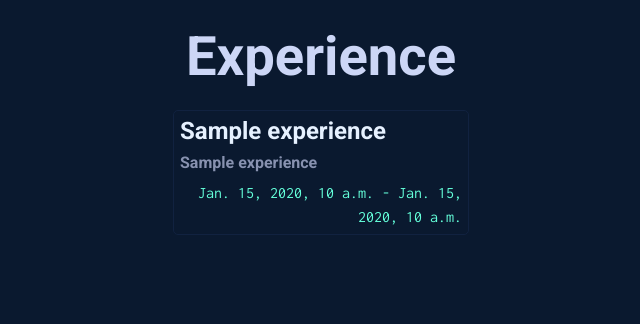
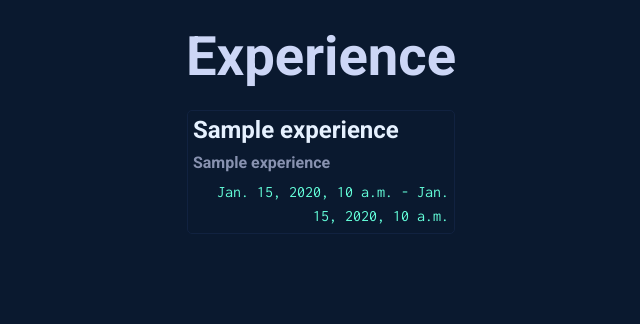
Before and after one commit to arekbauer/Personal-Portfolio-Project, a Django app: template portfolio/templates/portfolio/home.html in a window 1280 px wide. Shown: the part 1675-1999 px from the top of the page, without its empty margins (319-959 px from the left). Run offline with Django 3.2, Linux system fonts and the light colour scheme; the template is opened without the code that fills it: most values are stand-ins (such as "Sample title", 1, 10 or a date in 2020); grey boxes marked "Sample" are stand-in pictures; some libraries are stand-ins or nearby versions.

Commit message:
Finalise Experience Cards

```diff
--- a/portfolio/static/portfolio/css/about-me.css
+++ b/portfolio/static/portfolio/css/about-me.css
@@ -28,12 +28,6 @@ b {
    color: var(--lighter-blue);
    font-family: var(--default-font);
    font-weight: 700;
-}
-
-hr {
-    width: 100%;
-    margin-top: -0.6rem;
-    border: 1px solid var(--cream);
 }
 
 .icons ul{
--- a/portfolio/static/portfolio/css/experience.css
+++ b/portfolio/static/portfolio/css/experience.css
@@ -33,12 +33,11 @@
 .experience-card {
     border: 1px solid var(--mid-blue);
     transition: 0.3s;
-    min-height: 5px;
     min-width: 250px;
     border-radius: 5px;
-    width: 33%;
+    width: 30%;
     margin: 10px;
-    transition: all 0.3s ease-in-out;
+    transition: all 0.1s ease-in-out;
     cursor: pointer;
 }
 
@@ -49,7 +48,7 @@
 }
 
 .experience-card.expanded .experience-extra {
-    max-height: 500px; /* Adjust according to your content */
+    max-height: 500px;
 }
 
 .experience-card:hover {
@@ -84,12 +83,12 @@
     margin-bottom: 2%;
 }
 
-
 .experience-extra p {
     color: var(--clear-blue);
     font-family: var(--default-font);
     font-weight: 300;
-    text-align: center;
+    text-align: left;
     font-size: 0.9rem;
-    margin: 3%;
+    margin: 2%;
+    margin-top: 0;
 }
--- a/portfolio/templates/portfolio/experience.html
+++ b/portfolio/templates/portfolio/experience.html
@@ -10,7 +10,7 @@
             <h3>{{ experience.title }}</h3>
             <p>{{ experience.start_date }} - {{ experience.end_date }}</p>
             <div class="experience-extra">
-                <p>{{ experience.description }}</p>
+                <p>{{ experience.description|safe  }}</p>
             </div>
         </div>
         {% endfor %}
```
Also changed, not shown: db.sqlite3.
